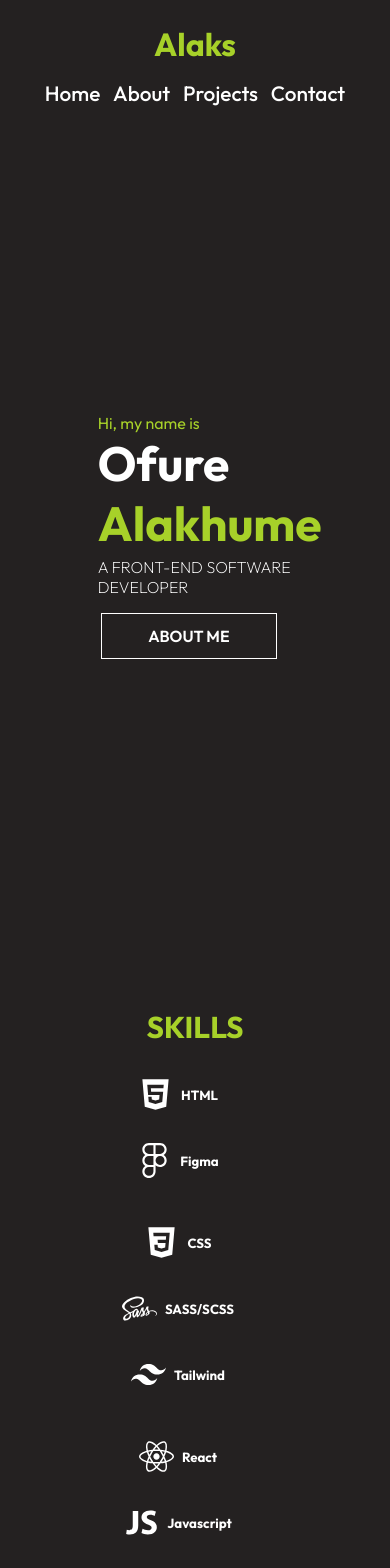
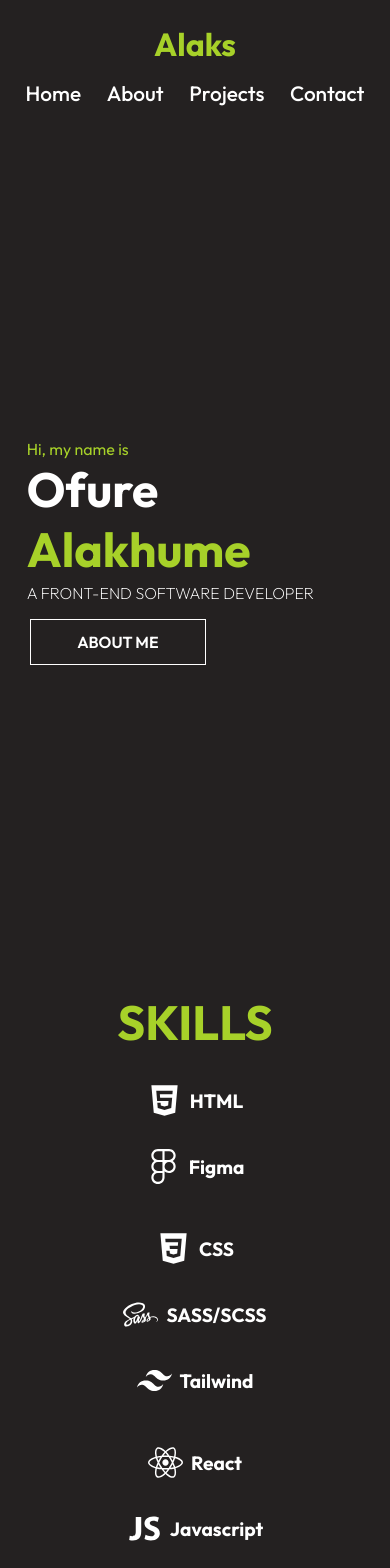
Before and after one commit to AlaksOfure/reactfolio, a React (Create React App) app: page / in a window 390 px wide. Shown: the top 1568 px of the page. Built offline with nearby package versions, Linux system fonts and the light colour scheme.

Commit message:
updated components
Optimized 90% for mobile and fixed all styling
external links for socials and email attached, navbar component has been changed for mobile

```diff
--- a/src/Components/Footer.js
+++ b/src/Components/Footer.js
@@ -15,12 +15,8 @@
                 </div>
                 <div className="right">
                     <div className="socials">
-      <div className="skill-list">
-       <FaLinkedin size={30} />
-      </div>
-      <div className="skill-list">
-       <FaGithub size={30} />
-      </div>
+                        <a href='https://www.linkedin.com/in/ofure-alakhume-7b96aa164' className='skill-list' target="_blank" rel='noreferrer' > <FaLinkedin size={30} />  </a>
+                        <a href='https://github.com/AlaksOfure?tab=repositories' className='skill-list' target="_blank" rel='noreferrer' > <FaGithub size={30} />  </a>
                     </div>
                     <h5>alaksdev@gmail.com</h5>
                     <h4>Based in Toronto</h4>
--- a/src/Components/Skills.js
+++ b/src/Components/Skills.js
@@ -19,7 +19,7 @@
 
                 <div className="lists-con">
 
-                    <div className="left-con">
+                    <div className="skill-con">
                         <ul className='list-con'>
                             <li className="skill-list">
                                 <IoLogoHtml5 size={35} />
@@ -34,7 +34,7 @@
                         </ul>
                     </div>
 
-                    <div className="right-con">
+                    <div className="skill-con">
                         <ul className='list-con'>
 
                             <li className='skill-list'>
@@ -55,7 +55,7 @@
                         </ul>
                     </div>
 
-                    <div className="right-con">
+                    <div className="skill-con">
                         <ul className='list-con'>
                             <li className='skill-list'>
                                 <FaReact className='reactIcon' size={35} />
--- a/src/Styles/ProjectCards.css
+++ b/src/Styles/ProjectCards.css
@@ -75,7 +75,7 @@
 
 .body-content p {
   padding-bottom: 1.5rem;
-  font-size: 1.1rem;
+  font-size: 1rem;
 }
 
 .project-card:hover .body-content {
@@ -93,23 +93,23 @@
 @media screen and (max-width: 740px) {
   .project-container {
     flex-direction: column;
-    padding-top: 50px;
+    padding-top: 80px;
     gap: 5rem;
     justify-content: center;
     align-items: center;
   }
 
   .project-card {
-    max-width: 200px;
+    width: 250px;
+    max-width: 250px;
     transition: all 0.2s;
   }
 
   .project-card:hover {
-    height: 100%;
+    height: 380px;
   }
 
   .project-header {
-    /* left: -1rem; */
     max-width: 200px;
   }
 
--- a/src/Styles/aboutIntro.css
+++ b/src/Styles/aboutIntro.css
@@ -7,17 +7,20 @@
 .about-content {
   flex-direction: column;
   display: flex;
-  width: 90%;
-  padding: 2rem;
-  gap: 4rem;
+  width: 95%;
+  padding: 2rem 0;
+  gap: 1rem;
 }
 
 .about-text {
   display: flex;
   flex-direction: column;
+  margin-bottom: 3rem;
 }
 
 .about-text h1 {
+  color: #a7d129;
+  font-size: 2rem;
   text-transform: uppercase;
   padding: 0.6rem 0 1.5rem;
 }
@@ -26,3 +29,12 @@
   font-weight: 100;
   padding-bottom: 1.5rem;
 }
+
+@media screen and (max-width: 740px) {
+  .about-text h1 {
+    font-size: 2rem;
+  }
+  .about-text p {
+    font-size: 1rem;
+  }
+}
--- a/src/Styles/contact.css
+++ b/src/Styles/contact.css
@@ -2,7 +2,6 @@
   display: flex;
   width: 100%;
   height: 100%;
-  padding: 2rem;
   flex-direction: column;
   align-items: center;
 }
@@ -10,6 +9,6 @@
 .text-styling p {
   font-size: 1.2rem;
   padding-bottom: 1.5rem;
-  width: 37%;
+  max-width: 90%;
   text-align: center;
 }
--- a/src/Styles/footer.css
+++ b/src/Styles/footer.css
@@ -1,6 +1,6 @@
 .footer {
   width: 100%;
-  padding: 6rem 0 0.8rem 0;
+  padding: 4rem 0 0.8rem 0;
   align-items: center;
 }
 
--- a/src/Styles/navbar.css
+++ b/src/Styles/navbar.css
@@ -2,14 +2,14 @@
   display: flex;
   justify-content: center;
   align-items: center;
-  z-index: 10;
+  margin: 1rem 0;
 }
 .nav-content {
-  width: 90%;
+  width: 95%;
+  max-width: 95%;
   display: flex;
   justify-content: space-between;
   align-items: center;
-  padding-top: 1rem;
 }
 
 .nav-container h1 {
@@ -41,8 +41,9 @@
     align-items: center;
   }
   .nav-menu {
-    display: flex;
-    gap: 0.8rem;
+    align-items: center;
+    justify-content: space-between;
+    gap: 1.6rem;
   }
 
   .nav-menu li {
--- a/src/Styles/skills.css
+++ b/src/Styles/skills.css
@@ -1,21 +1,21 @@
 .section-container {
   display: flex;
   width: 100%;
-  padding-bottom: 1rem;
+  display: flex;
   justify-content: center;
   align-items: center;
+  margin-bottom: 3rem;
 }
 
 .content-container {
   display: flex;
-  width: 80%;
-  padding: 2rem;
+  width: 95%;
   flex-direction: column;
 }
 
 .content-container h1 {
   color: #a7d129;
-  font-size: 30px;
+  font-size: 3rem;
   text-transform: uppercase;
   padding: 0.6rem 0 1.5rem;
 }
@@ -28,7 +28,8 @@
 .lists-con {
   display: flex;
   flex-direction: row;
-  gap: 8rem;
+  flex-wrap: wrap;
+  justify-content: space-between;
 }
 
 .list-con {
@@ -43,9 +44,13 @@
   display: flex;
   flex-direction: row;
   align-items: center;
+  justify-content: center;
   height: 50px;
   width: 180px;
   gap: 0.5rem;
+}
+.skill-list h5 {
+  font-size: 1.2rem;
 }
 
 .reactIcon {
@@ -85,6 +90,13 @@
     text-align: center;
   }
 
+  .skill-con {
+    display: flex;
+    flex-direction: column;
+    align-items: center;
+    justify-content: center;
+  }
+
   .lists-con {
     flex-direction: column;
     gap: 2rem;
@@ -92,5 +104,6 @@
 
   .skill-list {
     justify-content: center;
+    text-align: center;
   }
 }
--- a/src/Styles/welcome.css
+++ b/src/Styles/welcome.css
@@ -1,24 +1,24 @@
 .hero {
   height: 100vh;
-  width: 100%;
   display: flex;
+  justify-content: center;
   align-items: center;
-  justify-content: center;
 }
 
 .content {
   display: flex;
+  width: 90%;
+  max-width: 90%;
   flex-direction: column;
-  width: 70%;
 }
 
 .hero .content h1 {
-  font-size: 5rem;
+  font-size: 6rem;
   padding-bottom: 0.2rem;
   justify-content: center;
 }
 .hero .content p {
-  font-size: 1.2rem;
+  font-size: 1.5rem;
 }
 
 .content .btn {
@@ -29,7 +29,7 @@
   color: #a7d129;
 }
 
-@media screen and (max-width: 640px) {
+@media screen and (max-width: 740px) {
   .hero .content h1 {
     font-size: 3rem;
   }
--- a/src/index.css
+++ b/src/index.css
@@ -29,6 +29,21 @@
 
 .App {
   padding: 0.5rem 3.5rem;
+}
+
+.fullpage {
+  display: flex;
+  flex-direction: column;
+  height: 100vh;
+  align-items: center;
+  justify-content: center;
+}
+
+/* mobile sizing for app */
+@media screen and (max-width: 1040px) {
+  .App {
+    padding: 0.5rem;
+  }
 }
 
 /* General Typography */
--- a/src/pages/Contact.js
+++ b/src/pages/Contact.js
@@ -2,10 +2,10 @@
 
 const Contact = () => {
     return (
-        <section className='about-container'>
-            <div className='about-content'>
+        <section className='about-container '>
+            <div className='about-content about-text'>
                 <h1>Contact</h1>
-                <p> I am currently looking for a job. If you are interested in working with me, please contact me at </p>
+                <p> I am currently in the process of looking for a job. If you are interested in working with me, please contact me VIA email or LinkedIn </p>
                 <a href='mailto: alaksdev@gmail.com' className='btn'> Email Me </a>
             </div>
         </section>
```
Lines whose indentation alone changed are shown as unchanged.
